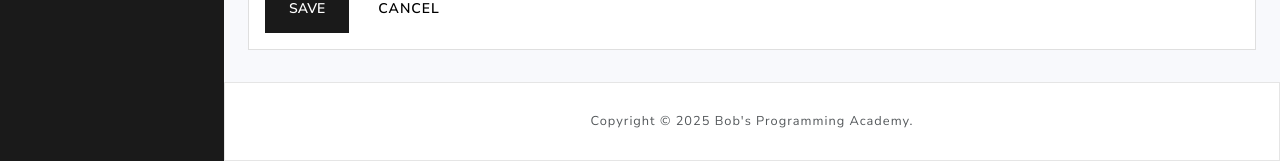
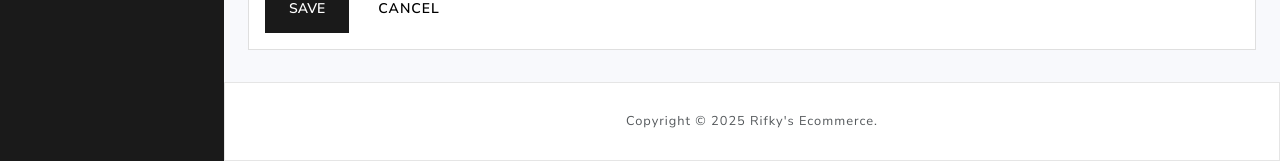
Before and after one commit to rifkyseawn/ecommerce, a Django app: page /auction/create in a window 1280 px wide. Shown: the part 971-1132 px from the top of the page. Run offline with Django 4.2, Linux system fonts and the light colour scheme; the visitor is signed in with stand-in values (Sample User, id 1); data that the repository does not hold is empty; some libraries are stand-ins or nearby versions.

Commit message:
update commit

```diff
--- a/templates/base.html
+++ b/templates/base.html
@@ -221,7 +221,7 @@
                     <div class='container my-auto'>
                         <div class='copyright text-center my-auto'>
                             <span>
-                                Copyright &copy; <script>document.write(new Date().getFullYear())</script> Bob's Programming Academy.
+                                Copyright &copy; <script>document.write(new Date().getFullYear())</script> Rifky's Ecommerce.
                             </span>
                         </div>
                     </div>
```
